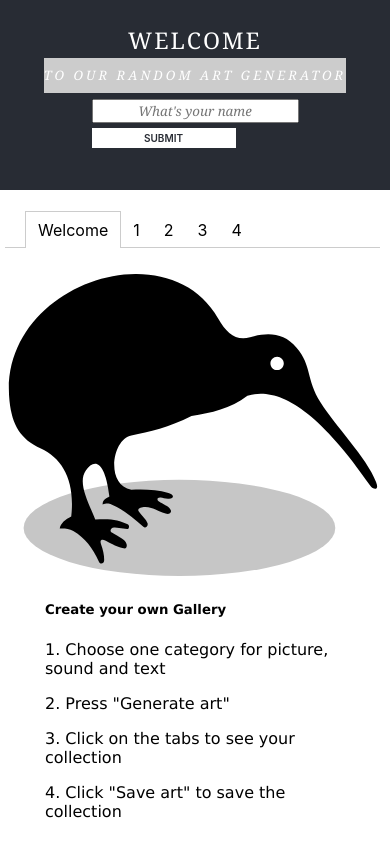
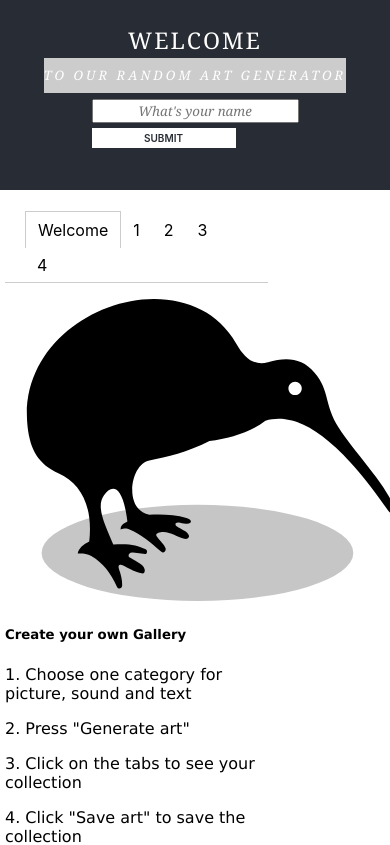
Before and after one commit to fridasolheim/IT2810-Project-2-React, a React (Create React App) app: page / in a window 390 px wide. Shown: the top 845 px of the page. Built offline with nearby package versions, Linux system fonts and the light colour scheme.

Commit message:
responsive changes

```diff
--- a/src/App.css
+++ b/src/App.css
@@ -28,16 +28,11 @@
 .Content{
   display: flex;
   padding-left: 30px;
-  padding-right: 200px;
-  margin-left: 30px;
-  margin-right: 30px;
-  width: 70vp;
-  height: 100vp;
+  padding-right: 30px;
   /*max-width: 45rem;  /*erstatt med max-width for responsiv(men stygg) løsning
   height: 25rem;  erstatt med max-height for responsiv(men stygg) løsning*/
   flex-direction: row;
   align-items: center;
-  justify-content: space-around;
 }
 @media screen and (max-width: 500px){
   .Content {
@@ -67,14 +62,17 @@
   }
 }
 .mediaContent{
-  width: 60vp;
-  height: 60vp;
+  width: 60%;
+  height: 60%;
   flex-direction: row;
 }
 .image1{
   width: 70vp;
   height: 70vp;
   align-items: right;
+}
+.tabs{
+  max-width: 70%;
 }
 
 .text1{
@@ -152,10 +150,7 @@ h2{
   float: left;
   margin-bottom: 5px;
 }
-.Tabs{
-  margin-left: 20px;
-  margin-right: 20px;
-}
+
 .tab-list {
   border-bottom: 1px solid #ccc;
   padding-left: 20px;
--- a/src/App.js
+++ b/src/App.js
@@ -121,14 +121,11 @@ render(){
       <Header/>
       <div className="container1">
         <Tabs className="Tabs" whichTab={this.whichTab}>
-        <div label="Welcome">
-          <div className="Content">
+        <div label="Welcome" className="mediaContent">
             <div className='image1'><img src={kiwi} className="kiwi-bird" alt="kiwi" /></div>
             <div className='text1'><h5>Create your own Gallery</h5><p>1. Choose one category for picture, sound and text </p>
             <p>2. Press "Generate art"</p><p>3. Click on the tabs to see your collection</p><p>4. Click "Save art" to save the collection</p></div>
-          </div>
         </div>
-
         <div label="1" classname="mediaContent">
           <Page soundNr={this.state.chosenSound} pictureNr={this.state.chosenPicture} textNr={this.state.chosenText} activeTab={this.state.activeTab}/>
         </div>
--- a/src/Components/Page.js
+++ b/src/Components/Page.js
@@ -105,9 +105,10 @@ class Page extends Component {
             <div>
                 <div className="Content">
                     <div  dangerouslySetInnerHTML={{__html: this.state.bildeTittel}}/>
-                    <div  className="image1"><div  className="image1" dangerouslySetInnerHTML={{__html: this.state.tekstTittel}}/></div>
-                </div>
-                <audio src={this.state.lyd} controls autoPlay/>,
+                    <div className="image1">
+                    <div className="image1" dangerouslySetInnerHTML={{__html: this.state.tekstTittel}}/></div>
+                    <audio src={this.state.lyd} controls autoPlay/>
+                    </div>
             </div>
         );
     }
```
